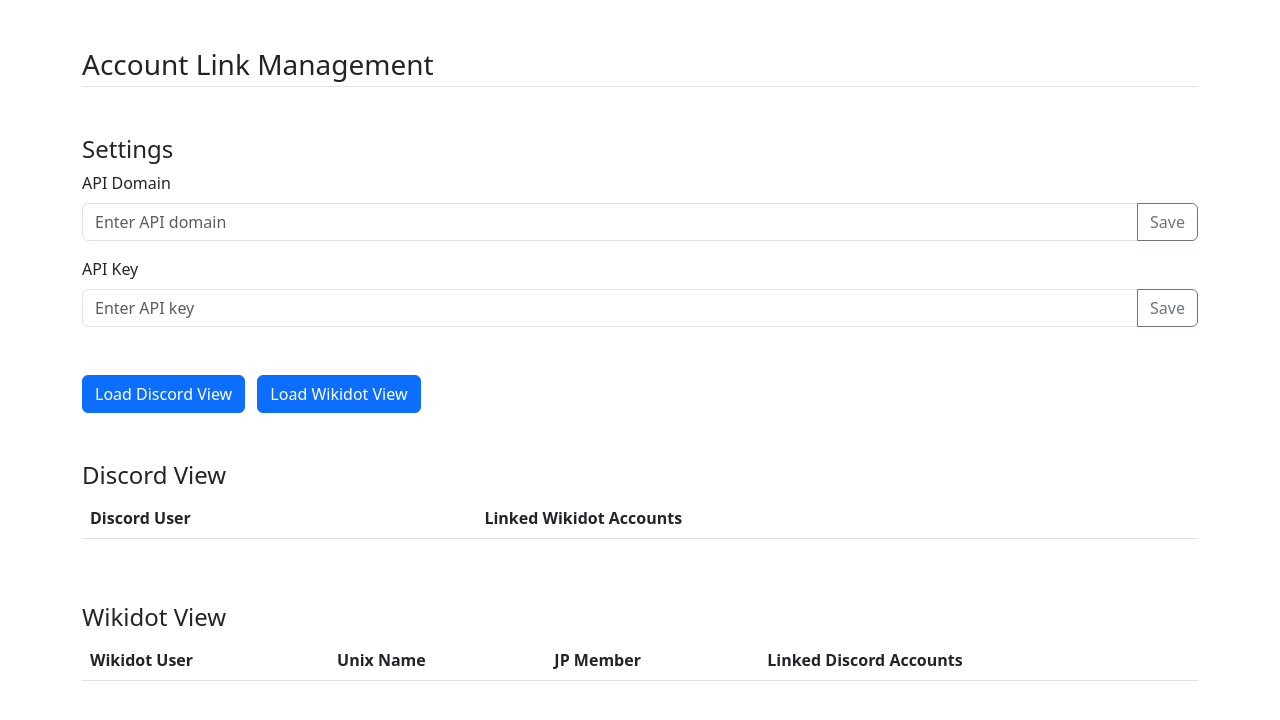
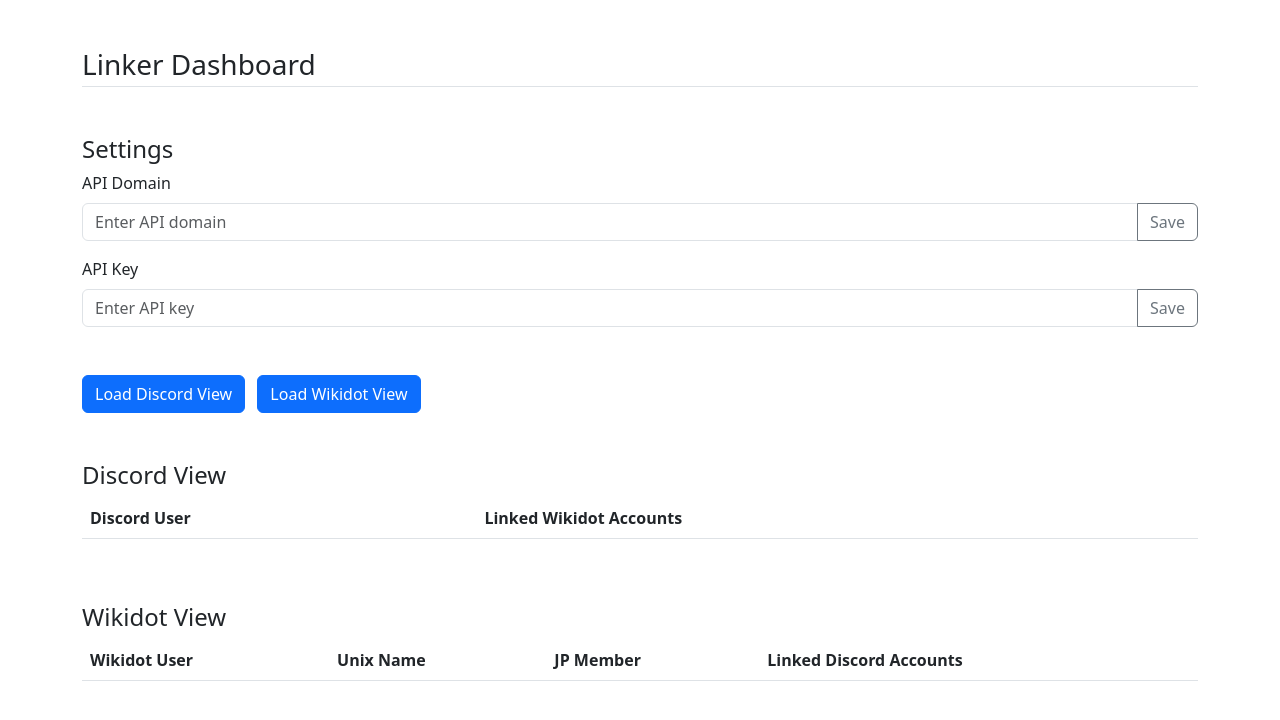
Before and after one commit to ukwhatn/linker-web, a plain HTML site: page docs/index.html in a window 1280 px wide. Drawn offline with nearby package versions, Linux system fonts and the light colour scheme.

Commit message:
fix: management site title

```diff
--- a/docs/index.html
+++ b/docs/index.html
@@ -26,7 +26,7 @@
 </head>
 <body>
 <div class="container mx-auto py-5">
-    <h3 class="border-bottom pb-1">Account Link Management</h3>
+    <h3 class="border-bottom pb-1">Linker Dashboard</h3>
 
     <h4 class="mt-5">Settings</h4>
     <div class="mb-3">
```
